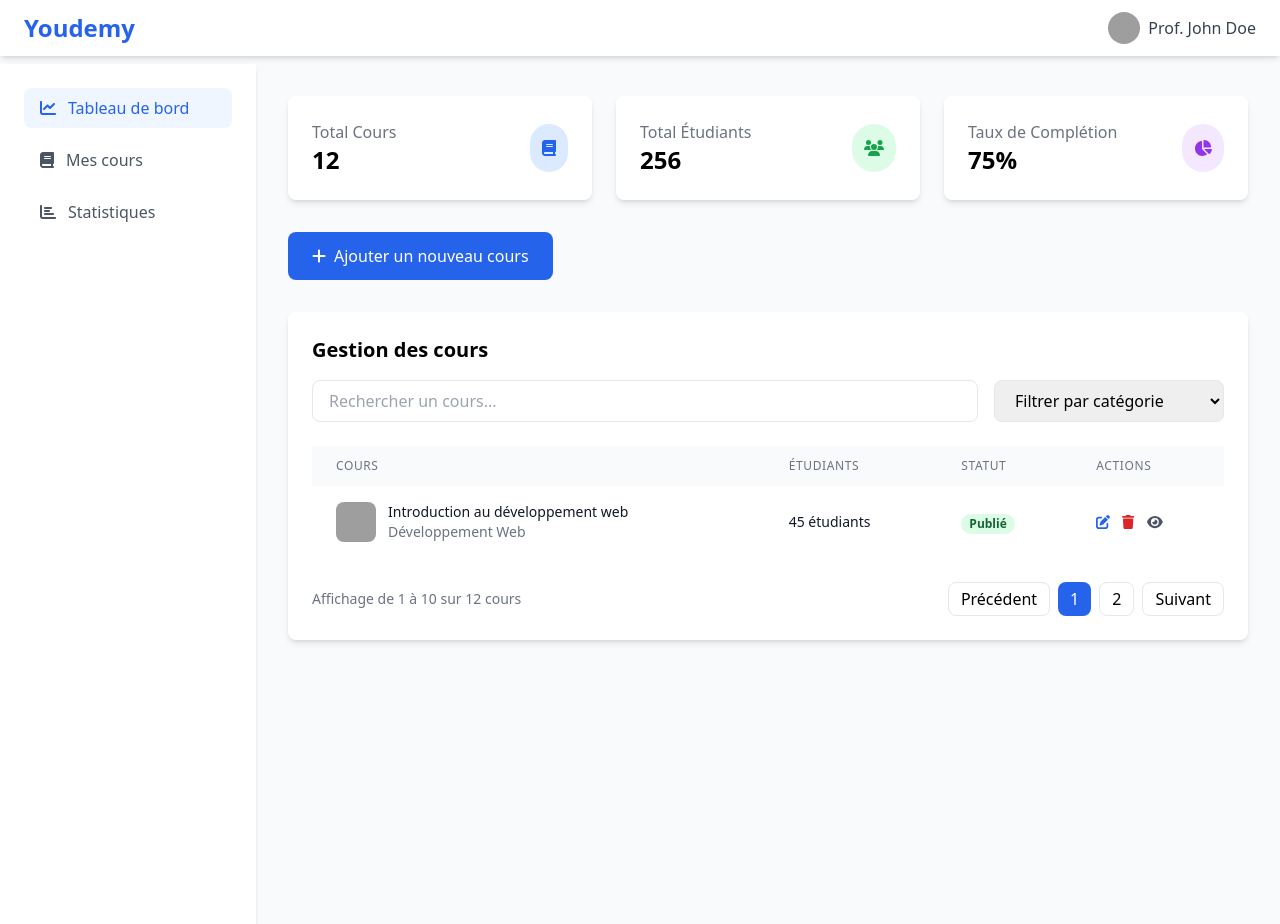
After one commit to MhamedOuhanane/Cours-en-Ligne-Youdemy, a PHP site: page /pages/Enseignant/CoursEns.php in a window 1280 px wide. The commit adds this page. Run offline with PHP 8.4, Linux system fonts and the light colour scheme; some libraries are stand-ins or nearby versions; grey boxes are pictures that could not be loaded.

Commit message:
Réaliser la page des enseignant

```diff
--- a/src/index.php
+++ b/src/index.php
@@ -17,7 +17,7 @@
                 </div>
                 <div class="hidden md:flex items-center space-x-8">
                     <a href="#" class="text-gray-600 hover:text-blue-600">Catalogue</a>
-                    <a href="#" class="text-gray-600 hover:text-blue-600">Catégories</a>
+                    <a href="./pages/Enseignant/CoursEns.php" class="text-gray-600 hover:text-blue-600">Catégories</a>
                     <a href="#" class="text-gray-600 hover:text-blue-600">Enseignants</a>
                 </div>
                 <div class="flex items-center space-x-4">
--- /dev/null
+++ b/src/pages/Enseignant/CoursEns.php
@@ -0,0 +1,194 @@
+<!DOCTYPE html>
+<html lang="fr">
+<head>
+    <meta charset="UTF-8">
+    <meta name="viewport" content="width=device-width, initial-scale=1.0">
+    <title>Youdemy - Tableau de bord Enseignant</title>
+    <script src="https://cdnjs.cloudflare.com/ajax/libs/font-awesome/6.5.1/js/all.min.js"></script>
+    <script src="https://cdn.tailwindcss.com"></script>
+</head>
+<body class="bg-gray-50">
+    <!-- Navigation -->
+    <nav class="bg-white shadow-md fixed w-full z-10">
+        <div class="container mx-auto px-6 py-3">
+            <div class="flex items-center justify-between">
+                <div class="flex items-center">
+                    <a href="#" class="text-2xl font-bold text-blue-600">Youdemy</a>
+                </div>
+                <div class="flex items-center space-x-4">
+                    <div class="relative">
+                        <button class="flex items-center text-gray-700 hover:text-blue-600">
+                            <img src="/api/placeholder/32/32" alt="Profile" class="w-8 h-8 rounded-full mr-2">
+                            <span>Prof. John Doe</span>
+                        </button>
+                    </div>
+                </div>
+            </div>
+        </div>
+    </nav>
+
+    <!-- Sidebar and Main Content Container -->
+    <div class="flex h-screen pt-16">
+        <!-- Sidebar -->
+        <aside class="w-64 bg-white shadow-md fixed h-full">
+            <div class="p-6">
+                <nav class="space-y-3">
+                    <a href="#dashboard" class="flex items-center text-blue-600 py-2 px-4 bg-blue-50 rounded-lg">
+                        <i class="fas fa-chart-line mr-3"></i>
+                        <span>Tableau de bord</span>
+                    </a>
+                    <a href="./proccessors/mesCours.php" class="flex items-center text-gray-600 hover:text-blue-600 py-2 px-4 rounded-lg">
+                        <i class="fas fa-book mr-3"></i>
+                        <span>Mes cours</span>
+                    </a>
+                    <a href="#stats" class="flex items-center text-gray-600 hover:text-blue-600 py-2 px-4 rounded-lg">
+                        <i class="fas fa-chart-bar mr-3"></i>
+                        <span>Statistiques</span>
+                    </a>
+                </nav>
+            </div>
+        </aside>
+
+        <!-- Main Content -->
+        <main class="flex-1 ml-64 p-8">
+            <!-- Stats Overview -->
+            <div class="grid grid-cols-1 md:grid-cols-3 gap-6 mb-8">
+                <div class="bg-white p-6 rounded-lg shadow-md">
+                    <div class="flex items-center justify-between">
+                        <div>
+                            <p class="text-gray-500">Total Cours</p>
+                            <h3 class="text-2xl font-bold">12</h3>
+                        </div>
+                        <div class="bg-blue-100 p-3 rounded-full">
+                            <i class="fas fa-book text-blue-600"></i>
+                        </div>
+                    </div>
+                </div>
+                <div class="bg-white p-6 rounded-lg shadow-md">
+                    <div class="flex items-center justify-between">
+                        <div>
+                            <p class="text-gray-500">Total Étudiants</p>
+                            <h3 class="text-2xl font-bold">256</h3>
+                        </div>
+                        <div class="bg-green-100 p-3 rounded-full">
+                            <i class="fas fa-users text-green-600"></i>
+                        </div>
+                    </div>
+                </div>
+                <div class="bg-white p-6 rounded-lg shadow-md">
+                    <div class="flex items-center justify-between">
+                        <div>
+                            <p class="text-gray-500">Taux de Complétion</p>
+                            <h3 class="text-2xl font-bold">75%</h3>
+                        </div>
+                        <div class="bg-purple-100 p-3 rounded-full">
+                            <i class="fas fa-chart-pie text-purple-600"></i>
+                        </div>
+                    </div>
+                </div>
+            </div>
+
+            <!-- Add New Course Button -->
+            <div class="mb-8">
+                <a href="./proccessors/addCours.php">
+                    <button class="bg-blue-600 text-white px-6 py-3 rounded-lg hover:bg-blue-700 flex items-center">
+                        <i class="fas fa-plus mr-2"></i>
+                        Ajouter un nouveau cours
+                    </button>
+                </a>
+            </div>
+
+            <!-- Course Management -->
+            <div class="bg-white rounded-lg shadow-md">
+                <div class="p-6">
+                    <h2 class="text-xl font-bold mb-4">Gestion des cours</h2>
+                    <!-- Search and Filter -->
+                    <div class="flex flex-col md:flex-row gap-4 mb-6">
+                        <div class="flex-1">
+                            <input type="search"
+                                class="w-full px-4 py-2 border rounded-lg focus:outline-none focus:border-blue-500"
+                                placeholder="Rechercher un cours...">
+                        </div>
+                        <select class="px-4 py-2 border rounded-lg focus:outline-none focus:border-blue-500">
+                            <option value="">Filtrer par catégorie</option>
+                            <option value="web">Développement Web</option>
+                            <option value="mobile">Développement Mobile</option>
+                            <option value="data">Data Science</option>
+                        </select>
+                    </div>
+
+                    <!-- Courses Table -->
+                    <div class="overflow-x-auto">
+                        <table class="min-w-full">
+                            <thead class="bg-gray-50">
+                                <tr>
+                                    <th class="px-6 py-3 text-left text-xs font-medium text-gray-500 uppercase tracking-wider">
+                                        Cours
+                                    </th>
+                                    <th class="px-6 py-3 text-left text-xs font-medium text-gray-500 uppercase tracking-wider">
+                                        Étudiants
+                                    </th>
+                                    <th class="px-6 py-3 text-left text-xs font-medium text-gray-500 uppercase tracking-wider">
+                                        Statut
+                                    </th>
+                                    <th class="px-6 py-3 text-left text-xs font-medium text-gray-500 uppercase tracking-wider">
+                                        Actions
+                                    </th>
+                                </tr>
+                            </thead>
+                            <tbody class="bg-white divide-y divide-gray-200">
+                                <tr>
+                                    <td class="px-6 py-4 whitespace-nowrap">
+                                        <div class="flex items-center">
+                                            <img src="/api/placeholder/40/40" alt="Course" class="w-10 h-10 rounded-lg mr-3">
+                                            <div>
+                                                <div class="text-sm font-medium text-gray-900">Introduction au développement web</div>
+                                                <div class="text-sm text-gray-500">Développement Web</div>
+                                            </div>
+                                        </div>
+                                    </td>
+                                    <td class="px-6 py-4 whitespace-nowrap">
+                                        <div class="text-sm text-gray-900">45 étudiants</div>
+                                    </td>
+                                    <td class="px-6 py-4 whitespace-nowrap">
+                                        <span class="px-2 inline-flex text-xs leading-5 font-semibold rounded-full bg-green-100 text-green-800">
+                                            Publié
+                                        </span>
+                                    </td>
+                                    <td class="px-6 py-4 whitespace-nowrap text-sm font-medium">
+                                        <div class="flex space-x-3">
+                                            <button class="text-blue-600 hover:text-blue-900">
+                                                <i class="fas fa-edit"></i>
+                                            </button>
+                                            <button class="text-red-600 hover:text-red-900">
+                                                <i class="fas fa-trash"></i>
+                                            </button>
+                                            <button class="text-gray-600 hover:text-gray-900">
+                                                <i class="fas fa-eye"></i>
+                                            </button>
+                                        </div>
+                                    </td>
+                                </tr>
+                                <!-- Additional course rows would go here -->
+                            </tbody>
+                        </table>
+                    </div>
+
+                    <!-- Pagination -->
+                    <div class="flex items-center justify-between mt-6">
+                        <div class="text-sm text-gray-500">
+                            Affichage de 1 à 10 sur 12 cours
+                        </div>
+                        <div class="flex space-x-2">
+                            <button class="px-3 py-1 border rounded-lg hover:bg-gray-50">Précédent</button>
+                            <button class="px-3 py-1 bg-blue-600 text-white rounded-lg">1</button>
+                            <button class="px-3 py-1 border rounded-lg hover:bg-gray-50">2</button>
+                            <button class="px-3 py-1 border rounded-lg hover:bg-gray-50">Suivant</button>
+                        </div>
+                    </div>
+                </div>
+            </div>
+        </main>
+    </div>
+</body>
+</html>
```
Also changed, not shown: src/pages/Enseignant/proccessors/addCours.php (added).
